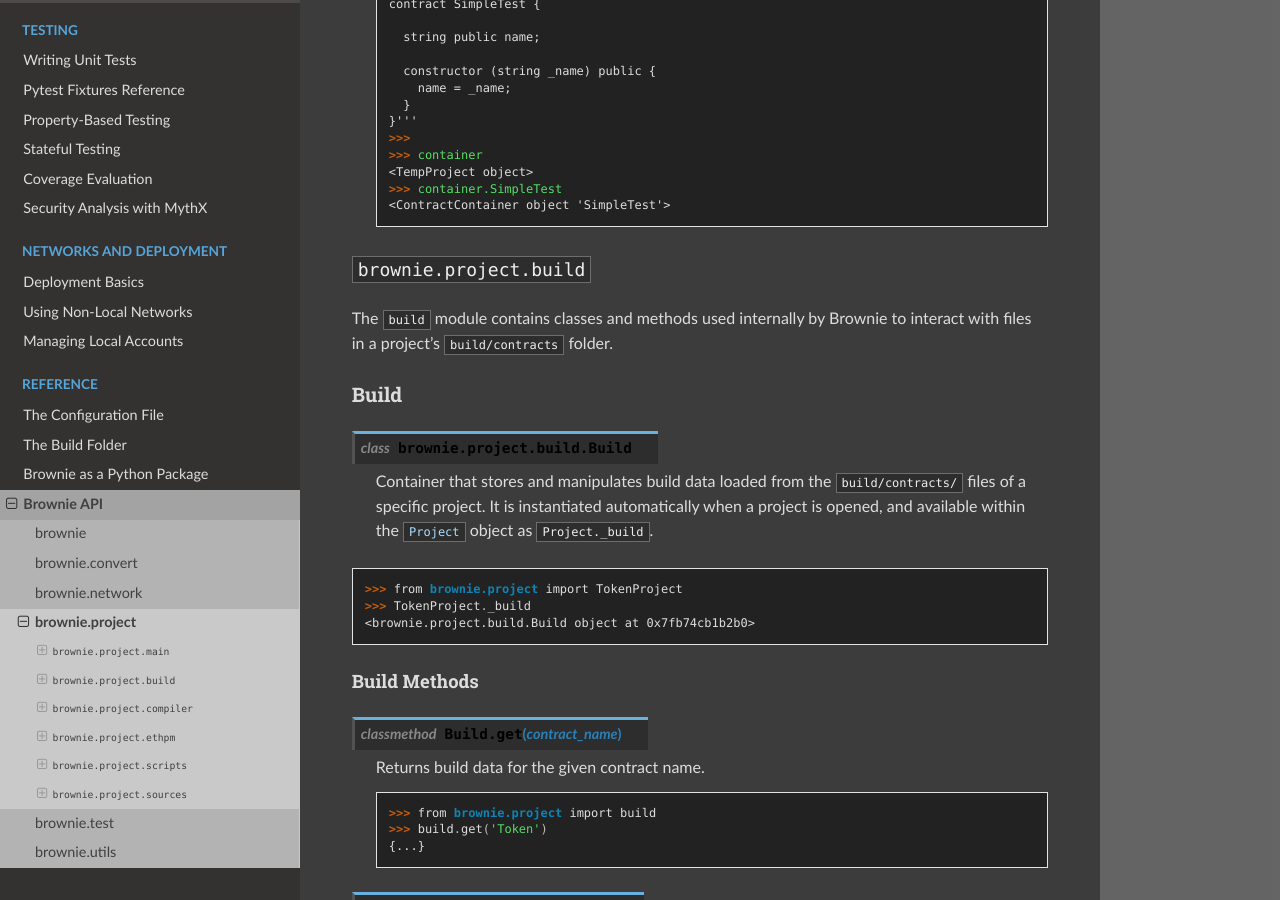
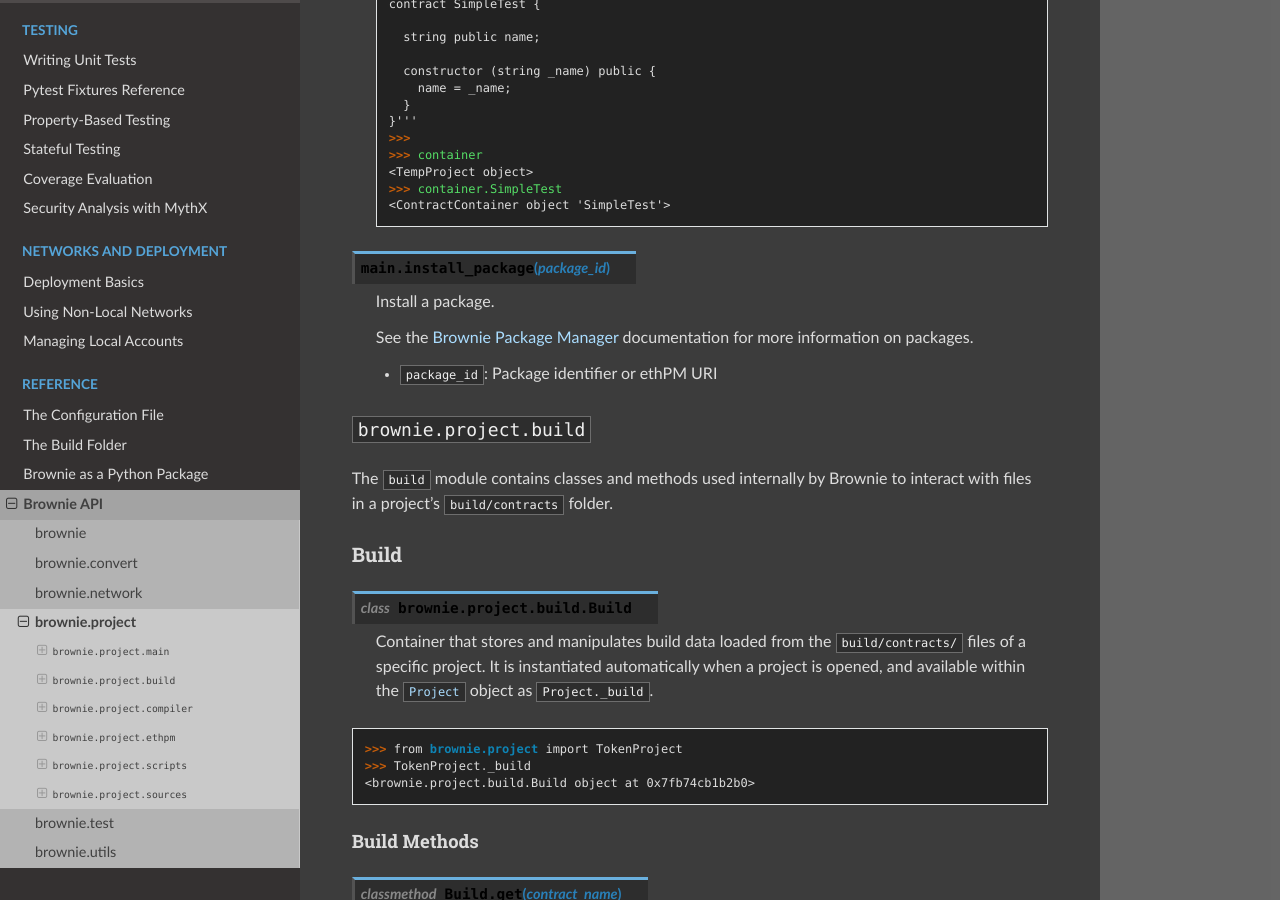
Before and after one commit to eth-brownie/brownie, a Sphinx documentation site: the page built from docs/api-project.rst, in a window 1280 px wide and 900 px high, scrolled down 3328 px. Built offline with Sphinx 7.4.7 and the Read the Docs theme 2.0.0, drawn with Linux system fonts in a browser that asks for light colours.

Commit message:
doc: add api docs and docstrings for install_package

```diff
--- a/docs/api-project.rst
+++ b/docs/api-project.rst
@@ -169,6 +169,14 @@
         <TempProject object>
         >>> container.SimpleTest
         <ContractContainer object 'SimpleTest'>
+
+.. py:method:: main.install_package(package_id)
+
+    Install a package.
+
+    See the :ref:`Brownie Package Manager <package-manager>` documentation for more information on packages.
+
+    * ``package_id``: Package identifier or ethPM URI
 
 ``brownie.project.build``
 =========================
```
Also changed, not shown: 1 other file.
